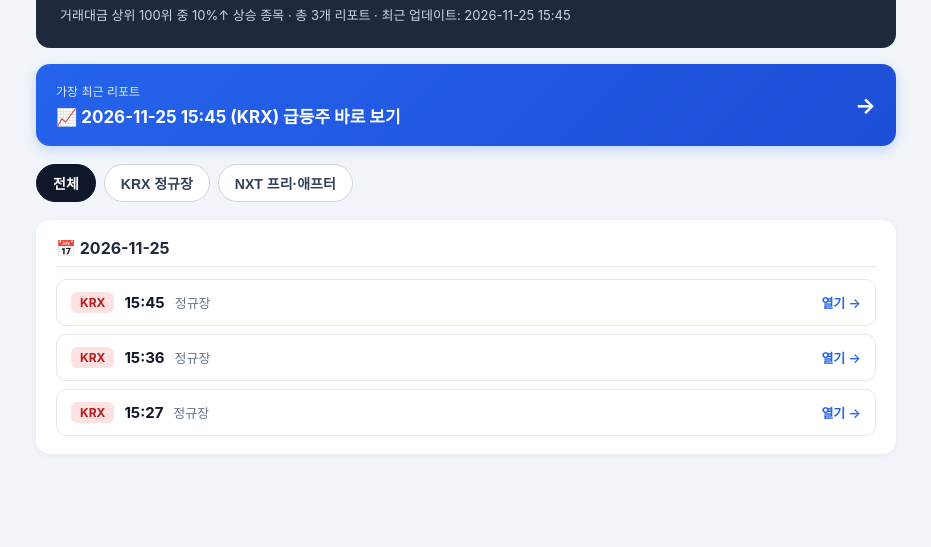
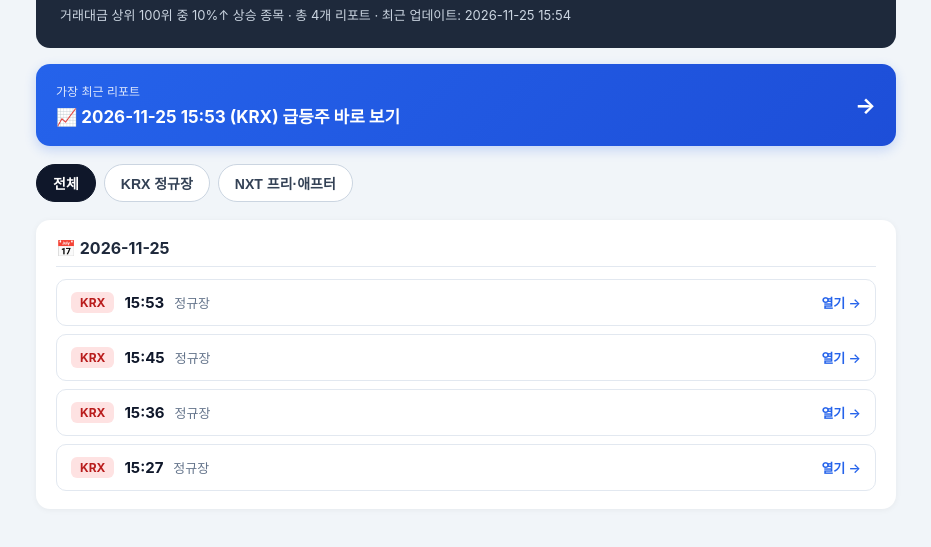
Before and after one commit to no1frieza-cyber/stock-report, a plain HTML site: page index.html in a window 1280 px wide. Shown: the part 73-620 px from the top of the page, without its empty margins (174-1105 px from the left). Drawn offline with Linux system fonts and the light colour scheme.

Commit message:
Update index page (20261125 1553)

```diff
--- a/index.html
+++ b/index.html
@@ -38,13 +38,13 @@
   <div class="container">
     <header>
       <h1>📊 한국 증시 급등주 리포트</h1>
-      <p>거래대금 상위 100위 중 10%↑ 상승 종목 · 총 3개 리포트 · 최근 업데이트: 2026-11-25 15:45</p>
+      <p>거래대금 상위 100위 중 10%↑ 상승 종목 · 총 4개 리포트 · 최근 업데이트: 2026-11-25 15:54</p>
     </header>
 
-        <a class="latest-banner" href="reports/20261125_1545_KRX.html">
+        <a class="latest-banner" href="reports/20261125_1553_KRX.html">
           <div>
             <div class="latest-tag">가장 최근 리포트</div>
-            <div class="latest-title">📈 2026-11-25 15:45 (KRX) 급등주 바로 보기</div>
+            <div class="latest-title">📈 2026-11-25 15:53 (KRX) 급등주 바로 보기</div>
           </div>
           <span class="latest-arrow">→</span>
         </a>
@@ -58,6 +58,15 @@
             <section class="date-group">
               <h2 class="date-title">📅 2026-11-25</h2>
               <div class="card-grid">
+
+                <a class="report-card" data-mode="KRX" href="reports/20261125_1553_KRX.html">
+                  <div class="card-left">
+                    <span class="badge badge-krx">KRX</span>
+                    <span class="card-time">15:53</span>
+                    <span class="card-session">정규장</span>
+                  </div>
+                  <span class="card-arrow">열기 →</span>
+                </a>
 
                 <a class="report-card" data-mode="KRX" href="reports/20261125_1545_KRX.html">
                   <div class="card-left">
```
